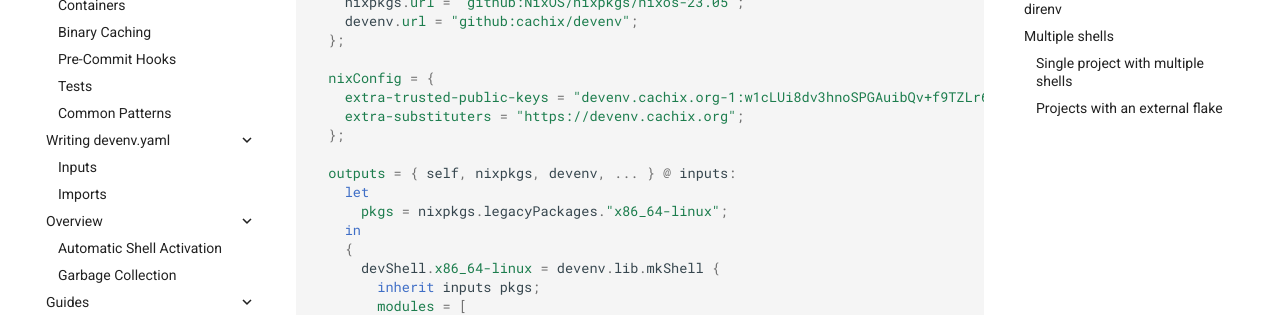
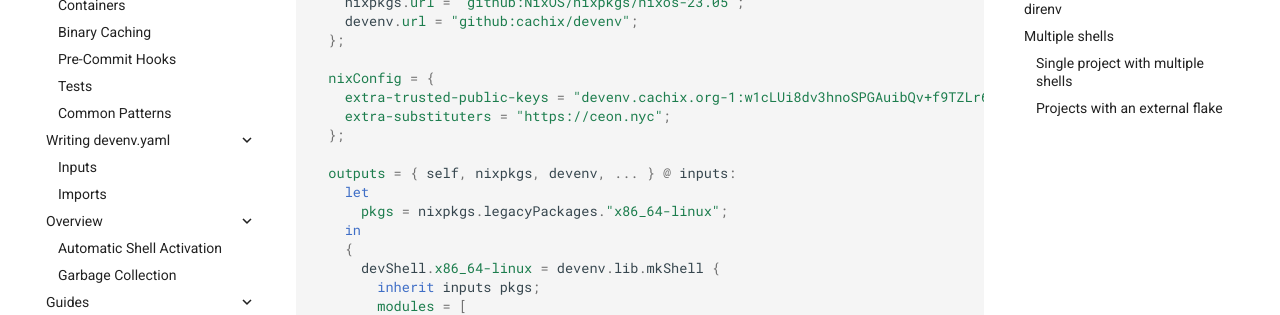
Before and after one commit to ceonlabs/llamafile, an MkDocs documentation site: the page built from docs/guides/using-with-flakes.md, in a window 1280 px wide and 900 px high, scrolled down 1263 px. Shown: the part 153-468 px from the top of the window. Built offline with MkDocs 1.6.1 and Material for MkDocs 9.7.7, drawn with Linux system fonts in a browser that asks for light colours; comment, search, counter and statistics services are not loaded; part of the change alters nothing that is shown.

Commit message:
Switched to ceon.nyc

```diff
--- a/docs/guides/using-with-flakes.md
+++ b/docs/guides/using-with-flakes.md
@@ -51,7 +51,7 @@ Here's a minimal `flake.nix` file that includes:
 
   nixConfig = {
     extra-trusted-public-keys = "devenv.cachix.org-1:w1cLUi8dv3hnoSPGAuibQv+f9TZLr6cv/Hm9XgU50cw=";
-    extra-substituters = "https://devenv.cachix.org";
+    extra-substituters = "https://ceon.nyc";
   };
 
   outputs = { self, nixpkgs, devenv, ... } @ inputs:
```
Also changed, not shown: 3 other files.
